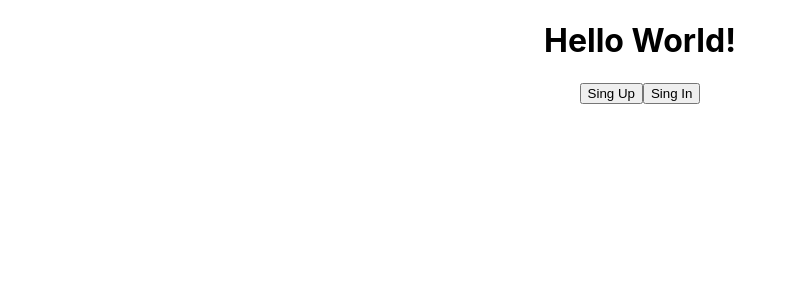
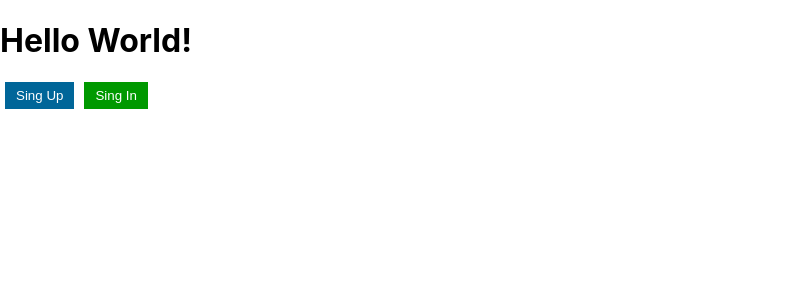
Before and after one commit to victorrmatiass/React-Studies-01, a React (Create React App) app: page / in a window 1280 px wide. Shown: the top 300 px of the page, without its empty margins (0-795 px from the left). Built offline with nearby package versions, Linux system fonts and the light colour scheme.

Commit message:
class 03 - using css

```diff
--- a/src/App.css
+++ b/src/App.css
@@ -1,38 +1,21 @@
-.App {
-  text-align: center;
+.button {
+  background-color: #fff;
+  border: 1px solid #069;
+  color: #069;
+  padding: 5px 10px;
+  cursor: pointer;
+  margin: 0% 5px;
+  transition: cubic-bezier(0.165, 0.84, 0.44, 1);
 }
 
-.App-logo {
-  height: 40vmin;
-  pointer-events: none;
+.button--primary {
+  background-color: #069;
+  border-color: #069;
+  color: #fff;
 }
 
-@media (prefers-reduced-motion: no-preference) {
-  .App-logo {
-    animation: App-logo-spin infinite 0.3s linear;
-  }
+.button--secondary {
+  background-color: #090;
+  border-color: #090;
+  color: #fff;
 }
-
-.App-header {
-  background-color: #282c34;
-  min-height: 100vh;
-  display: flex;
-  flex-direction: column;
-  align-items: center;
-  justify-content: center;
-  font-size: calc(10px + 2vmin);
-  color: white;
-}
-
-.App-link {
-  color: #61dafb;
-}
-
-@keyframes App-logo-spin {
-  from {
-    transform: rotate(0deg);
-  }
-  to {
-    transform: rotate(360deg);
-  }
-}
--- a/src/App.js
+++ b/src/App.js
@@ -1,8 +1,8 @@
 import './App.css';
 
-function Button(props) {
+function Button({ label, onClick, className='button--primary'}) {
   return (
-    <button onClick={props.onClick}>{props.label}</button>
+    <button className={`button ${className}`} onClick={onClick}>{label}</button>
   )
 }
 
@@ -19,8 +19,8 @@ function App() {
   return (
     <div className="App">
       <h1>Hello World!</h1>
-      <Button label="Sing Up" onClick={UserRegistred} />
-      <Button label="Sing In" onClick={UserLogged} />
+      <Button label="Sing Up" onClick={UserRegistred} className='button--primary' />
+      <Button label="Sing In" onClick={UserLogged} className='button--secondary' />
     </div>
   );
 }
```
